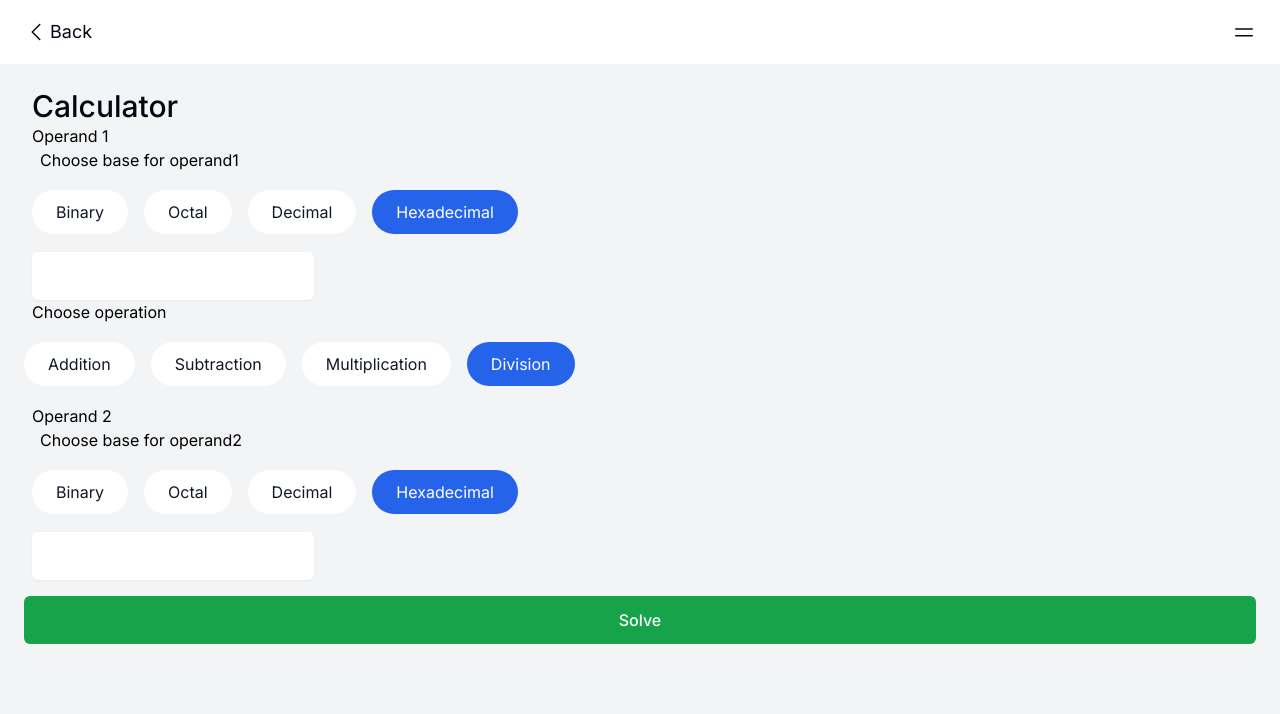
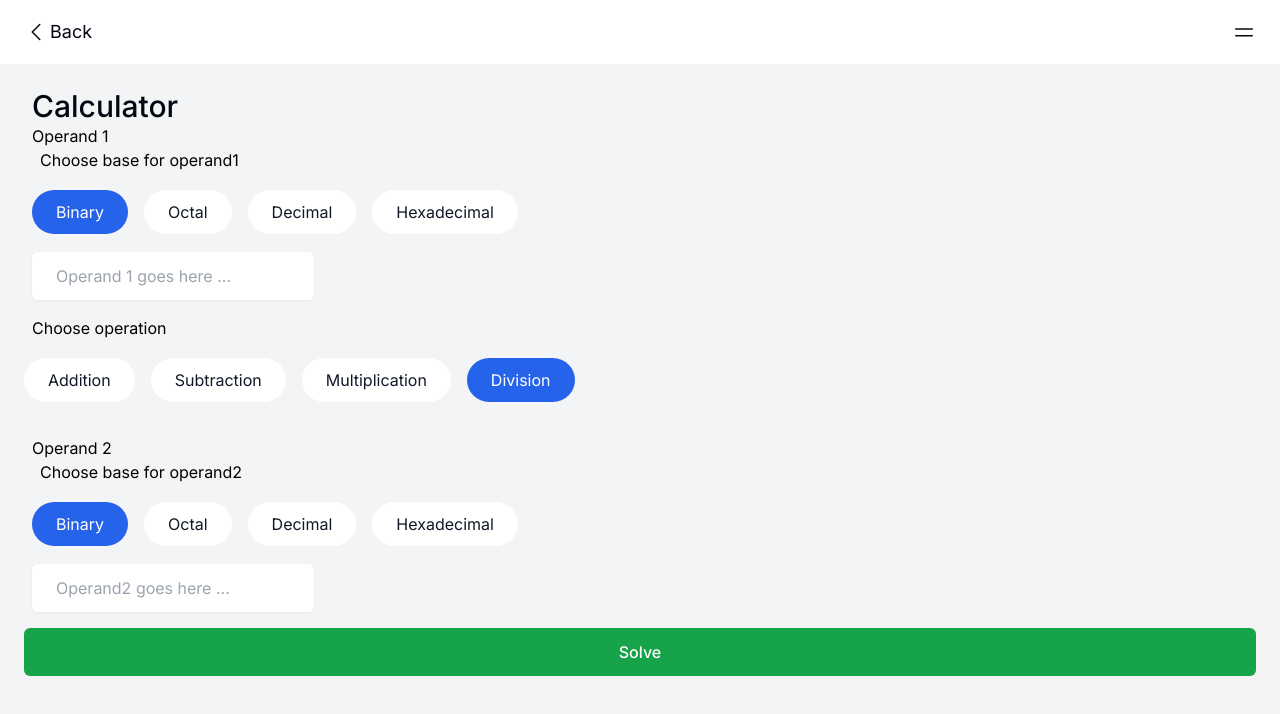
Before and after one commit to bhendi-boi/Hex-cal, a Next.js app: page /calculator in a window 1280 px wide. Shown: the top 714 px of the page. Built offline with nearby package versions, Linux system fonts and the light colour scheme.

Commit message:
changes in calculator - changed placeholder text - added pattern and inputModes - added padding for ChooseOperation by not adding padding to ChooseOperation

```diff
--- a/app/calculator/Form.tsx
+++ b/app/calculator/Form.tsx
@@ -4,17 +4,23 @@ import ChooseOperation from "./ChooseOperation";
 import ChooseBase from "../ChooseBase";
 import Input from "../Input";
 import Button from "../Button";
+import { generateRegex } from "@/lib/generateRegex";
 import { converter } from "@/lib/converter";
-import { Bases, Operations } from "@/types";
 import { reducer } from "@/lib/reducer";
+import { Bases, InputModeTypes, Operations } from "@/types";
 
 const Form = () => {
   const [operand1, setOperand1] = useState("");
-  const [operand1Base, setOperand1Base] = useState<Bases>("hex");
+  const [operand1Base, setOperand1Base] = useState<Bases>("bin");
   const [operand2, setOperand2] = useState("");
-  const [operand2Base, setOperand2Base] = useState<Bases>("hex");
+  const [operand2Base, setOperand2Base] = useState<Bases>("bin");
   const [operation, setOperation] = useState<Operations>("div");
   const [result, setResult] = useState("");
+
+  const { pattern: pattern1, inputMode: inputMode1 } =
+    generateRegex(operand1Base);
+  const { pattern: pattern2, inputMode: inputMode2 } =
+    generateRegex(operand2Base);
 
   const parser = (input: string) => {
     if (operand1Base === "bin") {
@@ -58,7 +64,7 @@ const Form = () => {
     <>
       <form onSubmit={handleSubmit}>
         {/* // TODO add a button which can be used to collapse and show ChooseBase */}
-        <div className="px-2">
+        <div className="px-2 pb-4">
           <label htmlFor="operand1">Operand 1</label>
           <ChooseBase
             label="Choose base for operand1"
@@ -69,6 +75,9 @@ const Form = () => {
             type="text"
             id="operand1"
             name="operand1"
+            pattern={pattern1}
+            inputMode={inputMode1 as InputModeTypes}
+            placeholder="Operand 1 goes here ..."
             value={operand1}
             onChange={handleChange}
           />
@@ -78,7 +87,7 @@ const Form = () => {
           state={operation}
           setState={setOperation}
         />
-        <div className="px-2">
+        <div className="px-2 pt-4">
           <label htmlFor="operand2">Operand 2</label>
           <ChooseBase
             label="Choose base for operand2"
@@ -89,6 +98,9 @@ const Form = () => {
             type="text"
             id="operand2"
             name="operand2"
+            pattern={pattern2}
+            inputMode={inputMode2 as InputModeTypes}
+            placeholder="Operand2 goes here ..."
             value={operand2}
             onChange={handleChange}
           />
```
